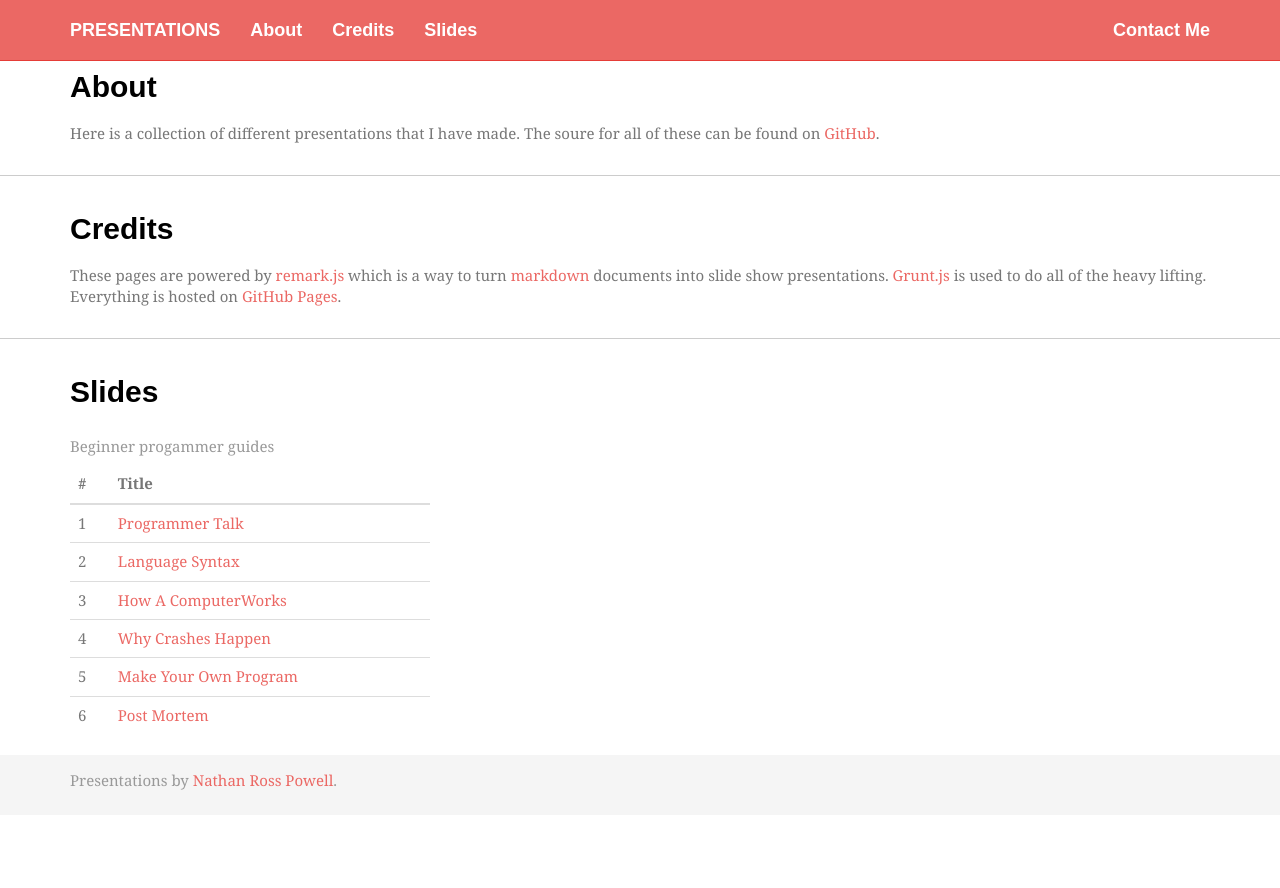
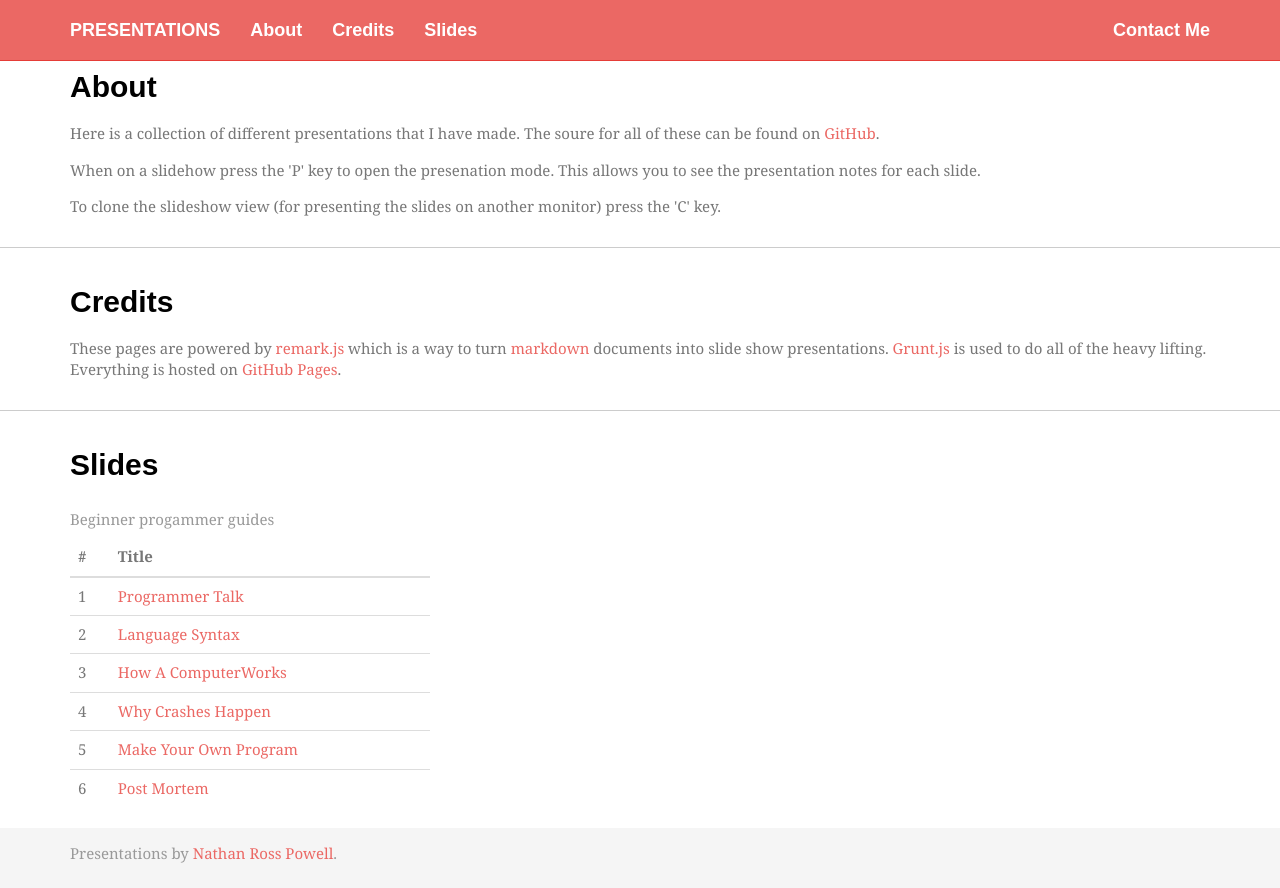
Before and after one commit to nathanrosspowell/presentations, a website: page src/website/index.html in a window 1280 px wide. Before the commit the page ends 815 px from the top, so only its background shows below. Drawn offline with nearby package versions, Linux system fonts and the light colour scheme; a web font is replaced by a local one.

Commit message:
Update index.html

```diff
--- a/src/website/index.html
+++ b/src/website/index.html
@@ -61,12 +61,16 @@
                 Here is a collection of different presentations that I have made.
                 The soure for all of these can be found on <a href="https://github.com/nathanrosspowell/presentations">GitHub</a>.
             </p>
+            <p>
+                When on a slidehow press the 'P' key to open the presenation mode.
+                This allows you to see the presentation notes for each slide.
+            </p>
+            <p>
+                To clone the slideshow view (for presenting the slides on another monitor) press the 'C' key.
+            </p>
         </div><!-- /.container -->
 
         <hr/>
-
-
-
 
         <!--___________ Creditss ____________________________________________________________________________________-->
         <div class="container" id="credits">
```
